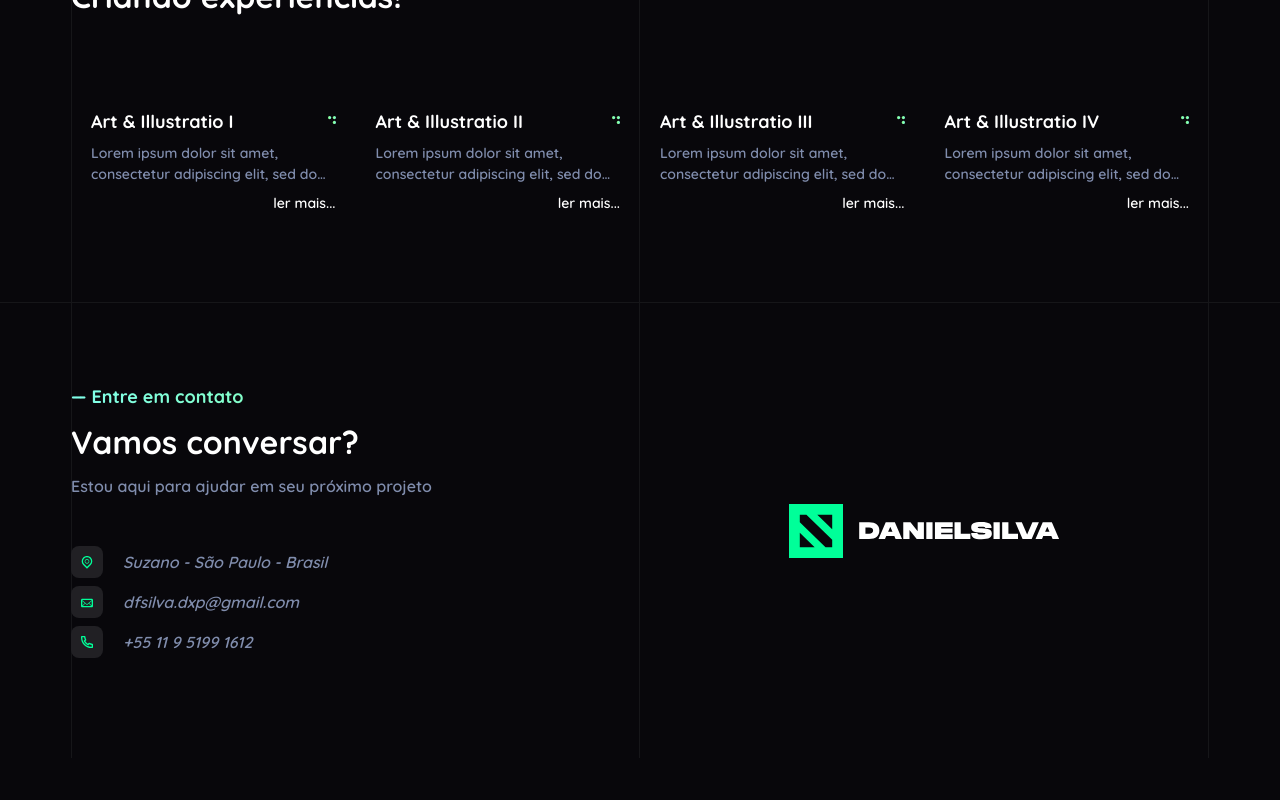
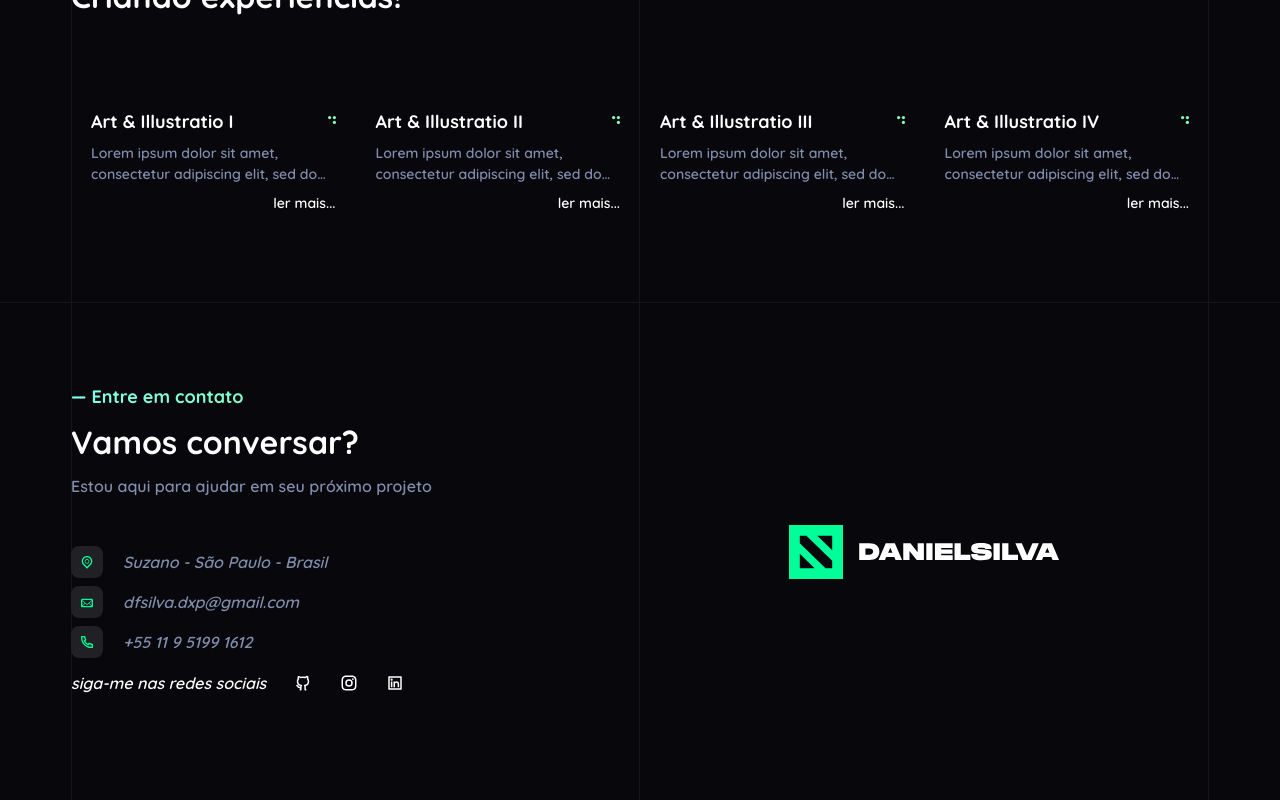
Before and after one commit to dfsilva-dxp/dfsilva-portfolio, a Next.js app: page / in a window 1280 px wide. Shown: the part 1162-1962 px from the top of the page. Before the commit the page ends 1920 px from the top, so only its background shows below. Built offline with nearby package versions, Linux system fonts and the light colour scheme.

Commit message:
feat: add fallowme container

```diff
--- a/src/container/contactus.tsx
+++ b/src/container/contactus.tsx
@@ -3,6 +3,7 @@ import { RiPhoneLine } from "react-icons/ri";
 import { TiLocationOutline, TiMail } from "react-icons/ti";
 
 import { Base, ContactUs, Grid } from "components";
+import { FallowMe } from "container";
 
 export default function ContacUsContainer() {
   return (
@@ -46,6 +47,8 @@ export default function ContacUsContainer() {
                   </ContactUs.Icon>
                   <ContactUs.Paragraph>+55 11 9 5199 1612</ContactUs.Paragraph>
                 </ContactUs.Group>
+
+                <FallowMe />
               </ContactUs.Address>
             </ContactUs.Left>
 
```
